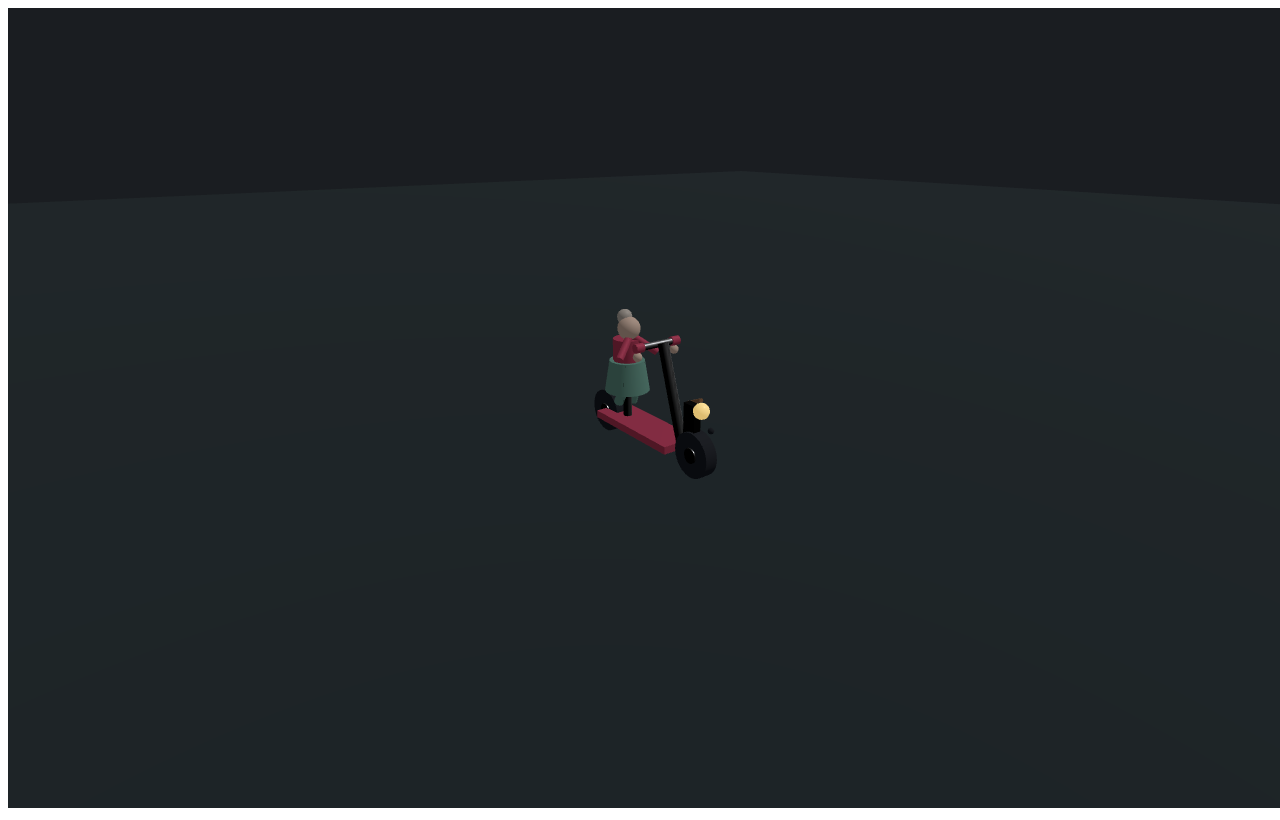
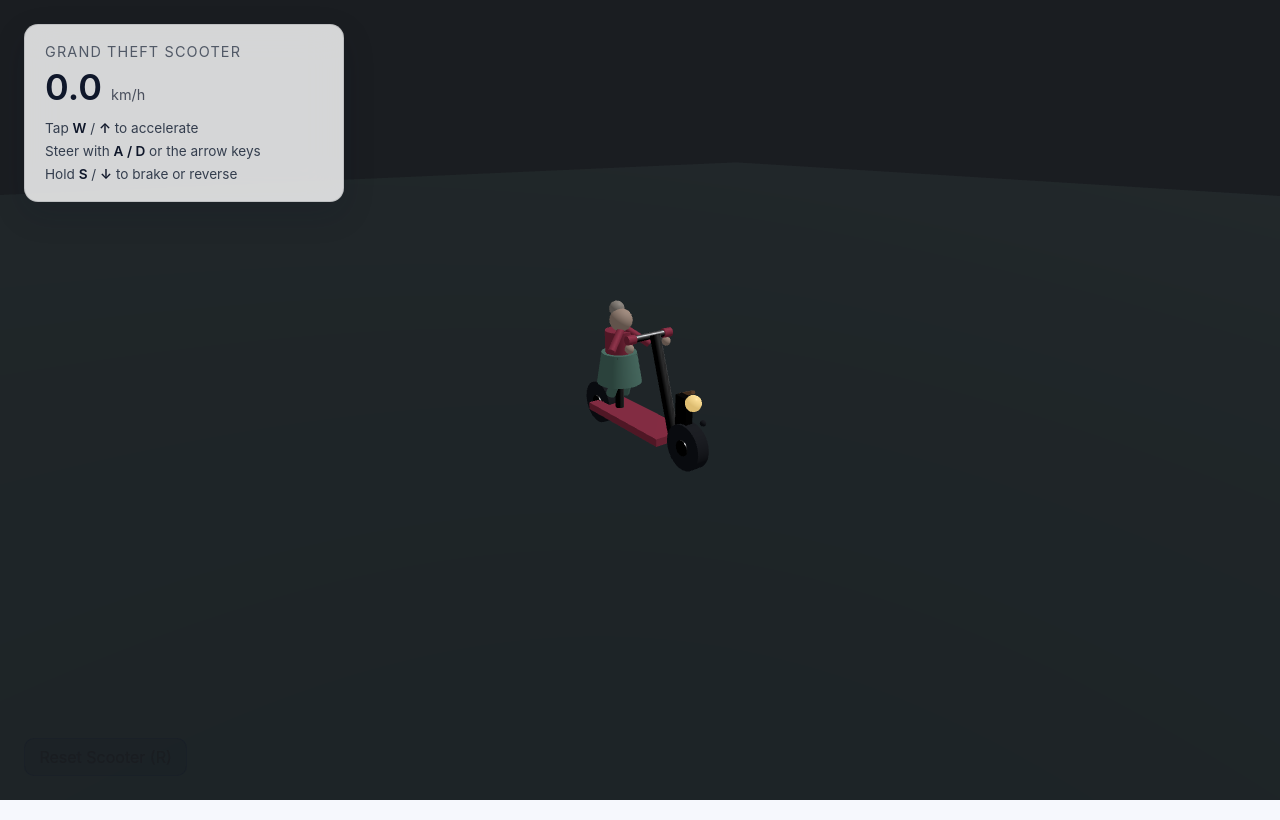
Before and after one commit to c4snipes/Grand-Theft-Scooter, a website built with Vite: page index.html in a window 1280 px wide. Built offline with nearby package versions, Linux system fonts and the light colour scheme; animation ran at ten frames a second.

Commit message:
feat: restructure HTML layout and enhance HUD styles for improved gameplay experience

```diff
--- a/index.html
+++ b/index.html
@@ -1 +1,33 @@
-<!doctype html><html><head><meta charset="utf-8"/><meta name="viewport" content="width=device-width,initial-scale=1"><title>GTS</title></head><body><canvas id="app"></canvas><script type="module" src="/src/main.js"></script></body></html>
+<!doctype html>
+<html lang="en">
+  <head>
+    <meta charset="utf-8" />
+    <meta name="viewport" content="width=device-width, initial-scale=1" />
+    <title>Grand Theft Scooter</title>
+    <link rel="stylesheet" href="/styles/base.css" />
+    <link rel="stylesheet" href="/styles/hud.css" />
+    <link rel="stylesheet" href="/styles/responsive.css" />
+  </head>
+  <body>
+    <canvas id="app" aria-label="Grand Theft Scooter gameplay canvas"></canvas>
+    <div class="hud" role="presentation">
+      <section class="hud__panel" aria-live="polite">
+        <p class="hud__title">Grand Theft Scooter</p>
+        <p class="hud__speed">
+          <span data-speed>0.0</span>
+          <small>km/h</small>
+        </p>
+        <div class="hud__controls">
+          <span data-prompt>Tap <strong>W</strong> / <strong>↑</strong> to accelerate</span>
+          <span>Steer with <strong>A / D</strong> or the arrow keys</span>
+          <span>Hold <strong>S</strong> / <strong>↓</strong> to brake or reverse</span>
+        </div>
+      </section>
+      <footer class="hud__footer">
+        <button class="hud__btn" type="button" data-reset>Reset Scooter (R)</button>
+        <span class="hud__alert" data-alert aria-live="assertive"></span>
+      </footer>
+    </div>
+    <script type="module" src="/src/main.js"></script>
+  </body>
+</html>
--- /dev/null
+++ b/styles/base.css
@@ -0,0 +1,85 @@
+:root {
+  color-scheme: light dark;
+  font-family: 'Inter', system-ui, -apple-system, BlinkMacSystemFont, 'Segoe UI', Ubuntu, 'Cantarell', 'Noto Sans', sans-serif;
+  -webkit-font-smoothing: antialiased;
+  text-rendering: optimizeLegibility;
+  --bg-body: #0b1014;
+  --fg-body: #f4f7fb;
+  --hud-surface: rgba(10, 14, 20, 0.6);
+  --hud-border: rgba(255, 255, 255, 0.08);
+  --hud-shadow: 0 12px 32px rgba(0, 0, 0, 0.35);
+  --hud-title: rgba(255, 255, 255, 0.72);
+  --hud-speed: #f9fbff;
+  --hud-text: rgba(238, 242, 247, 0.92);
+  --hud-strong: rgba(255, 255, 255, 0.96);
+  --hud-btn-bg: rgba(255, 255, 255, 0.06);
+  --hud-btn-border: rgba(255, 255, 255, 0.18);
+  --hud-btn-bg-hover: rgba(255, 255, 255, 0.16);
+  --hud-btn-border-hover: rgba(255, 255, 255, 0.32);
+  --hud-alert: rgba(248, 181, 82, 0.9);
+  --hud-blur: 18px;
+  --focus-ring: 0 0 0 3px rgba(109, 161, 255, 0.45);
+}
+
+@media (prefers-color-scheme: light) {
+  :root {
+    color-scheme: light;
+    --bg-body: #f6f8fd;
+    --fg-body: #1a1d21;
+    --hud-surface: rgba(255, 255, 255, 0.82);
+    --hud-border: rgba(17, 24, 39, 0.12);
+    --hud-shadow: 0 12px 32px rgba(15, 23, 42, 0.15);
+    --hud-title: rgba(30, 41, 59, 0.72);
+    --hud-speed: #0f172a;
+    --hud-text: rgba(30, 41, 59, 0.88);
+    --hud-strong: #0f172a;
+    --hud-btn-bg: rgba(15, 23, 42, 0.08);
+    --hud-btn-border: rgba(15, 23, 42, 0.12);
+    --hud-btn-bg-hover: rgba(15, 23, 42, 0.14);
+    --hud-btn-border-hover: rgba(15, 23, 42, 0.3);
+    --hud-alert: rgba(202, 138, 4, 0.9);
+    --focus-ring: 0 0 0 3px rgba(56, 142, 255, 0.45);
+  }
+}
+
+* {
+  box-sizing: border-box;
+}
+
+body {
+  margin: 0;
+  background: var(--bg-body);
+  color: var(--fg-body);
+  min-height: 100vh;
+  overflow: hidden;
+  transition: background 0.3s ease, color 0.3s ease;
+}
+
+canvas {
+  display: block;
+  width: 100vw;
+  height: 100vh;
+  outline: none;
+}
+
+button {
+  font: inherit;
+  border: none;
+  background: transparent;
+}
+
+:focus-visible {
+  outline: none;
+  box-shadow: var(--focus-ring);
+}
+
+@media (prefers-reduced-motion: reduce) {
+  *,
+  *::before,
+  *::after {
+    animation-duration: 0.01ms !important;
+    animation-iteration-count: 1 !important;
+    transition-duration: 0.01ms !important;
+    scroll-behavior: auto !important;
+  }
+}
--- /dev/null
+++ b/styles/hud.css
@@ -0,0 +1,98 @@
+.hud {
+  pointer-events: none;
+  position: fixed;
+  inset: 0;
+  padding: 1.5rem;
+  display: flex;
+  flex-direction: column;
+  justify-content: space-between;
+}
+
+.hud__panel,
+.hud__footer {
+  pointer-events: auto;
+}
+
+.hud__panel {
+  width: min(320px, 90vw);
+  background: var(--hud-surface);
+  border: 1px solid var(--hud-border);
+  border-radius: 14px;
+  padding: 1.1rem 1.25rem;
+  backdrop-filter: blur(var(--hud-blur));
+  box-shadow: var(--hud-shadow);
+}
+
+.hud__title {
+  text-transform: uppercase;
+  letter-spacing: 0.08em;
+  font-size: 0.9rem;
+  margin: 0 0 0.35rem;
+  color: var(--hud-title);
+}
+
+.hud__speed {
+  font-size: 2.25rem;
+  font-weight: 600;
+  margin: 0 0 0.6rem;
+  color: var(--hud-speed);
+}
+
+.hud__speed small {
+  font-size: 0.9rem;
+  font-weight: 400;
+  opacity: 0.7;
+}
+
+.hud__controls {
+  display: grid;
+  gap: 0.25rem;
+  font-size: 0.85rem;
+  line-height: 1.4;
+  color: var(--hud-text);
+}
+
+.hud__controls strong {
+  font-weight: 600;
+  color: var(--hud-strong);
+}
+
+.hud__footer {
+  display: flex;
+  gap: 0.75rem;
+  align-items: center;
+  flex-wrap: wrap;
+  max-width: min(420px, 94vw);
+}
+
+.hud__btn {
+  border: 1px solid var(--hud-btn-border);
+  background: var(--hud-btn-bg);
+  color: inherit;
+  padding: 0.5rem 0.9rem;
+  border-radius: 10px;
+  font: inherit;
+  cursor: pointer;
+  transition: background 0.2s ease, border-color 0.2s ease, transform 0.2s ease;
+}
+
+.hud__btn:hover {
+  background: var(--hud-btn-bg-hover);
+  border-color: var(--hud-btn-border-hover);
+  transform: translateY(-1px);
+}
+
+.hud__btn:active {
+  transform: translateY(0);
+}
+
+.hud__alert {
+  font-size: 0.8rem;
+  color: var(--hud-alert);
+  min-height: 1.2rem;
+  flex: 1;
+}
+
+.hud__btn:focus-visible {
+  box-shadow: var(--focus-ring);
+}
--- /dev/null
+++ b/styles/responsive.css
@@ -0,0 +1,24 @@
+@media (max-width: 720px) {
+  .hud {
+    padding: 1rem;
+  }
+
+  .hud__panel {
+    width: 100%;
+    padding: 1rem 1.1rem;
+  }
+
+  .hud__speed {
+    font-size: 1.8rem;
+  }
+
+  .hud__footer {
+    flex-direction: column;
+    align-items: stretch;
+  }
+
+  .hud__btn {
+    width: 100%;
+    text-align: center;
+  }
+}
```
Also changed, not shown: 1 other file.
